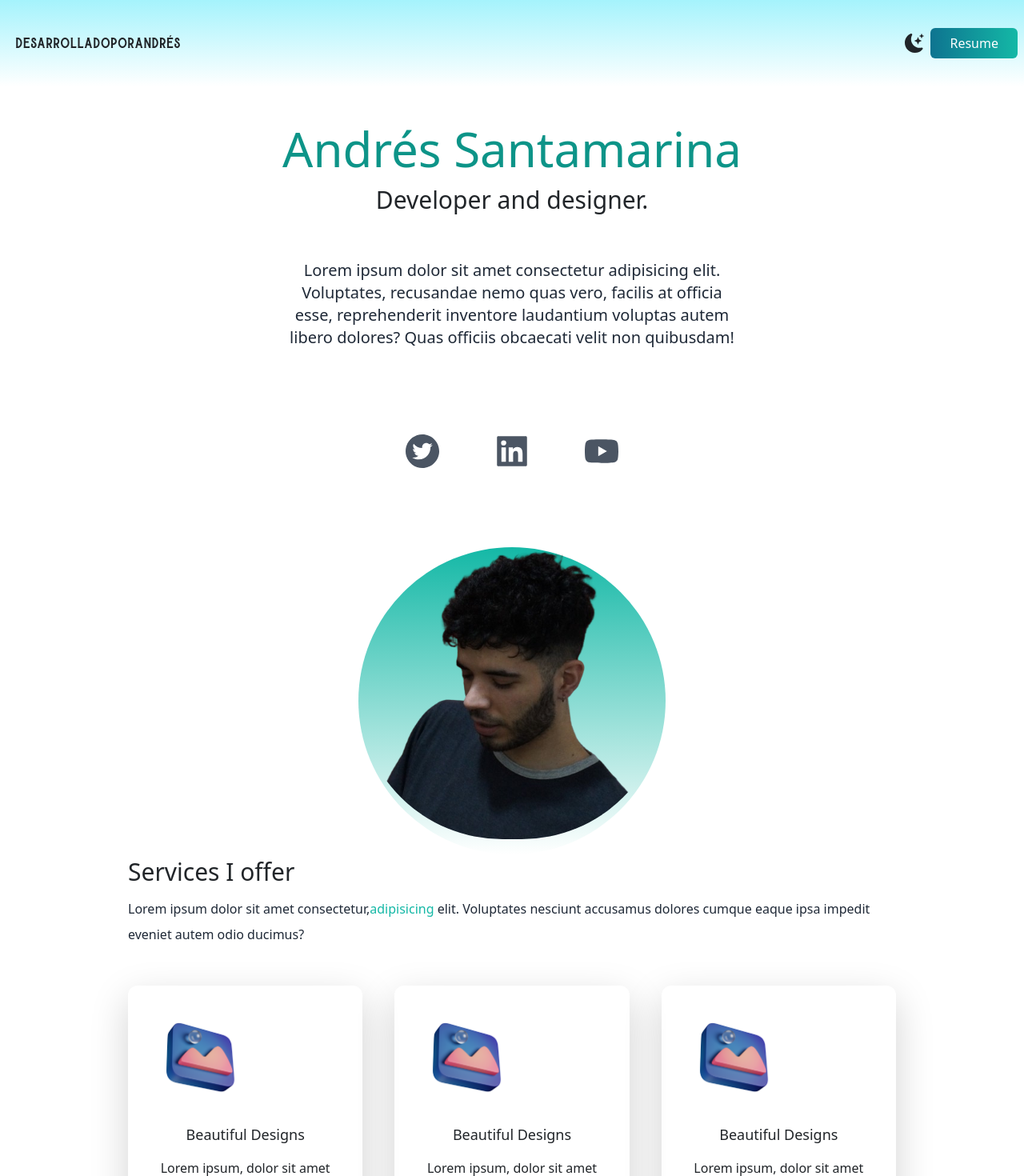
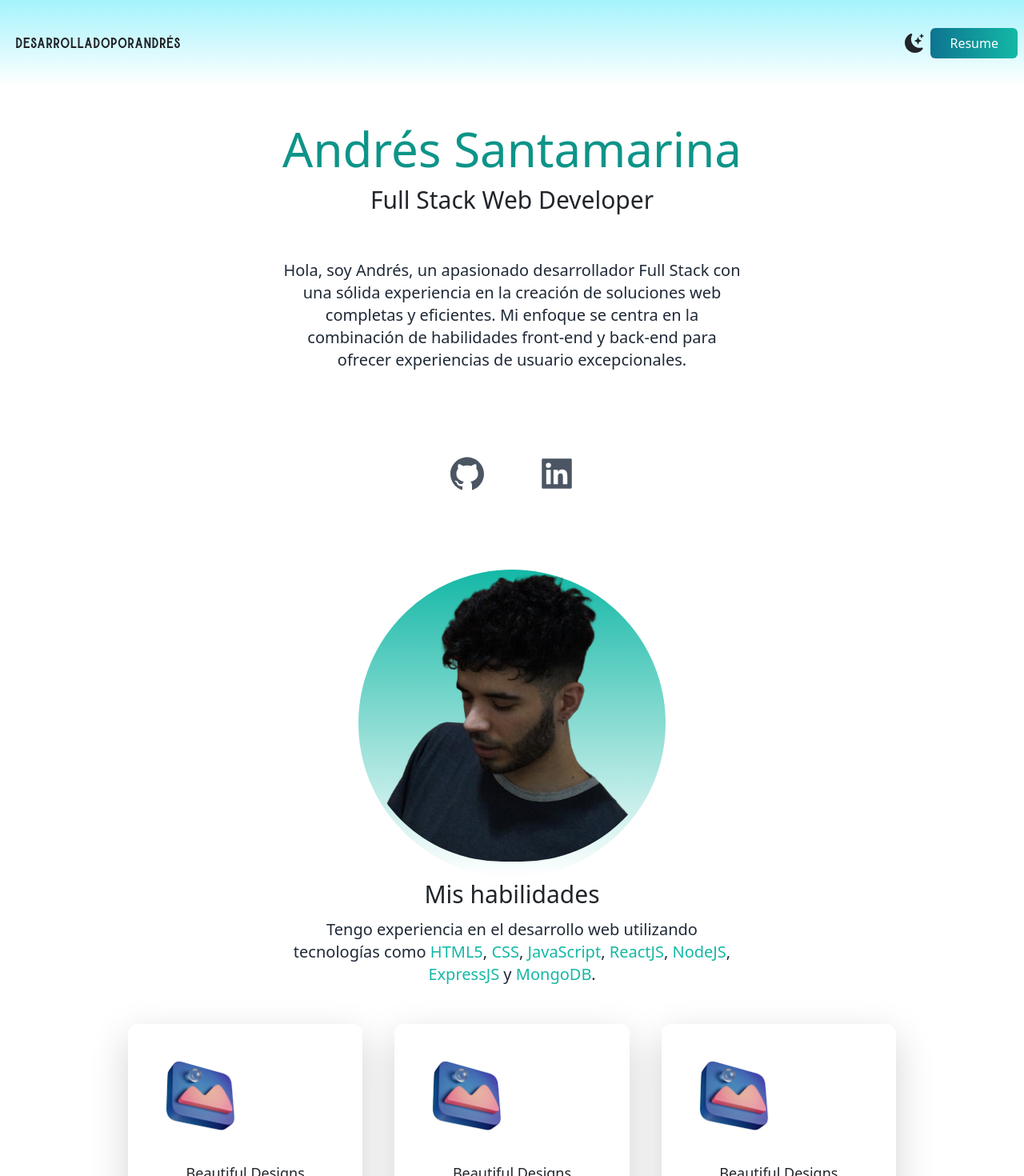
Before and after one commit to AndresSantamarina/portfolio, a React (Vite) app: page / in a window 1280 px wide. Shown: the top 1470 px of the page at 80% size. Built offline with nearby package versions, Linux system fonts and the light colour scheme.

Commit message:
agregue el footer

```diff
--- a/src/App.jsx
+++ b/src/App.jsx
@@ -3,7 +3,6 @@ import { useState } from "react";
 import BarraNav from "./components/BarraNav";
 import Inicio from "./components/Inicio";
 import Footer from "./components/Footer";
-import { Container } from "react-bootstrap";
 import "./index.css";
 
 function App() {
@@ -11,11 +10,11 @@ function App() {
 
   return (
     <div className={modo ? "dark" : ""}>
-      <BarraNav setModo={setModo} modo={modo}/>
+      <BarraNav setModo={setModo} modo={modo} />
       <section className="px-10 md:px-20 lg:px-40 dark:bg-gray-900">
         <Inicio />
-        <Footer />
       </section>
+      <Footer />
     </div>
   );
 }
--- a/src/components/Footer.jsx
+++ b/src/components/Footer.jsx
@@ -1,9 +1,9 @@
 
 const Footer = () => {
     return (
-        <div>
-
-        </div>
+       <footer className="text-center py-3 md:py-10 font-burtons bg-gradient-to-t from-cyan-200 dark:bg-gray-900">
+        Todos los derechos reservados &copy;
+       </footer>
     );
 };
 
--- a/src/components/Inicio.jsx
+++ b/src/components/Inicio.jsx
@@ -1,8 +1,4 @@
-import {
-  AiFillTwitterCircle,
-  AiFillLinkedin,
-  AiFillYoutube,
-} from "react-icons/ai";
+import { AiFillGithub, AiFillLinkedin } from "react-icons/ai";
 import imgAndres from "../../public/imgAndres.png";
 import design from "../../public/design.png";
 import web1 from "../../public/web1.png";
@@ -13,29 +9,28 @@ import web5 from "../../public/web5.png";
 import web6 from "../../public/web6.png";
 import { Image } from "react-bootstrap";
 
-
 const Inicio = () => {
   return (
     <>
       <section>
-        <div className="text-center p-10">
+        <div className="text-center px-6 py-10 md:p-10">
           <h2 className="text-5xl py-2 text-teal-600 font-medium md:text-6xl">
             Andrés Santamarina
           </h2>
           <h3 className="text-2xl py-2 md:text-3xl  dark:text-white">
-            Developer and designer.
+            Full Stack Web Developer
           </h3>
           <p className="text-md py-5 leading-8 text-gray-800 md:text-xl max-w-xl mx-auto  dark:text-white">
-            Lorem ipsum dolor sit amet consectetur adipisicing elit. Voluptates,
-            recusandae nemo quas vero, facilis at officia esse, reprehenderit
-            inventore laudantium voluptas autem libero dolores? Quas officiis
-            obcaecati velit non quibusdam!
+            Hola, soy Andrés, un apasionado desarrollador Full Stack con una
+            sólida experiencia en la creación de soluciones web completas y
+            eficientes. Mi enfoque se centra en la combinación de habilidades
+            front-end y back-end para ofrecer experiencias de usuario
+            excepcionales.
           </p>
         </div>
         <div className="text-5xl flex justify-center gap-16 py-3 text-gray-600">
-          <AiFillTwitterCircle />
+          <AiFillGithub />
           <AiFillLinkedin />
-          <AiFillYoutube />
         </div>
         <div className="realtive mx-auto bg-gradient-to-b from-teal-500 rounded-full w-80 h-80 mt-20 md:h-96 md:w-96">
           <Image src={imgAndres} fluid className="imgAndres" />
@@ -43,12 +38,9 @@ const Inicio = () => {
       </section>
       <section>
         <div>
-          <h3 className="text-3xl py-1  dark:text-white">Services I offer</h3>
-          <p className="text-md py-2 leading-8 text-gray-800  dark:text-white">
-            Lorem ipsum dolor sit amet consectetur,
-            <span className="text-teal-500">adipisicing</span> elit. Voluptates
-            nesciunt accusamus dolores cumque eaque ipsa impedit eveniet autem
-            odio ducimus?
+          <h3 className="text-center text-3xl py-1  dark:text-white">Mis habilidades</h3>
+          <p className="text-center text-md py-2 leading-8 md:text-xl max-w-xl mx-auto text-gray-800  dark:text-white">
+            Tengo experiencia en el desarrollo web utilizando tecnologías como <span className="text-teal-500">HTML5</span>, <span className="text-teal-500">CSS</span>, <span className="text-teal-500">JavaScript</span>, <span className="text-teal-500">ReactJS</span>, <span className="text-teal-500">NodeJS</span>, <span className="text-teal-500">ExpressJS</span> y <span className="text-teal-500">MongoDB</span>.
           </p>
         </div>
         <div className="lg:flex gap-10">
```
